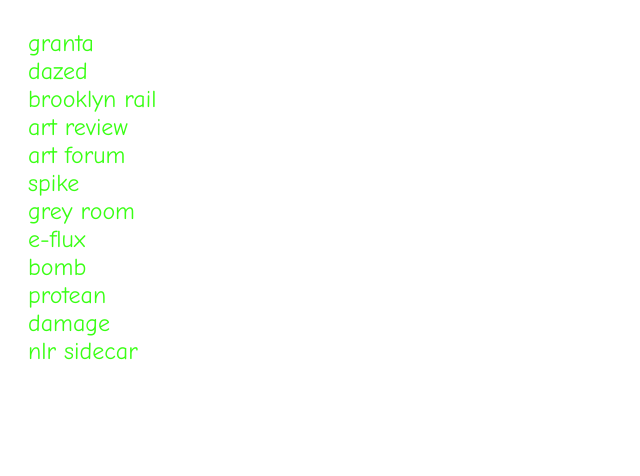
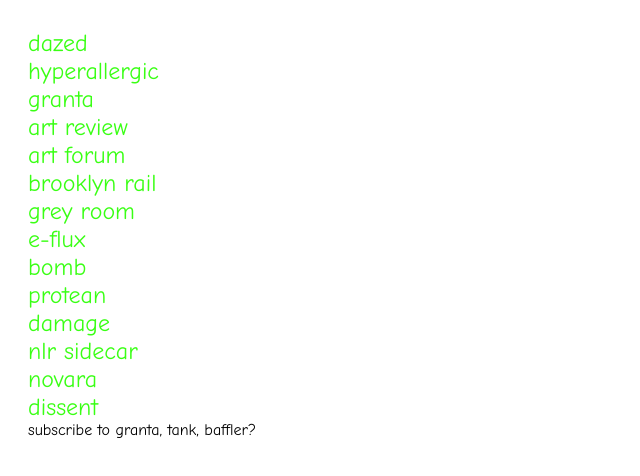
Before and after one commit to abaste89/homepage, a plain HTML site: page index.html in a window 1280 px wide. Shown: the part 90-566 px from the top of the page, without its empty margins (0-640 px from the left). Drawn offline with Linux system fonts and the light colour scheme.

Commit message:
Update index.html

```diff
--- a/index.html
+++ b/index.html
@@ -42,17 +42,18 @@
 
 <h1>home :)</h1>
 
-<a href="https://granta.com">granta</a>
-<br>
+
 <a href="https://www.dazeddigital.com">dazed</a>
 <br>
-<a href="https://brooklynrail.com">brooklyn rail</a>
+<a href="https://hyperallergic.com/">hyperallergic</a>
+<br>
+<a href="https://granta.com">granta</a>
 <br>
 <a href="https://artreview.com">art review</a>
 <br>
 <a href="https://artforum.com">art forum</a>
 <br>
-<a href="https://www.spikeartmagazine.com">spike</a>
+<a href="https://brooklynrail.com">brooklyn rail</a>
 <br>
 <a href="https://www.greyroom.org">grey room</a>
 <br>
@@ -66,7 +67,13 @@
 <br>
 <a href="https://newleftreview.org/sidecar">nlr sidecar</a>
 <br>
+<a href="https://novaramedia.com/">novara</a>
+<br>
+<a href="https://www.dissentmagazine.org/">dissent</a>
+<br>
 
+
+subscribe to granta, tank, baffler?
 
 
 <!-- Add new links below -->
```
